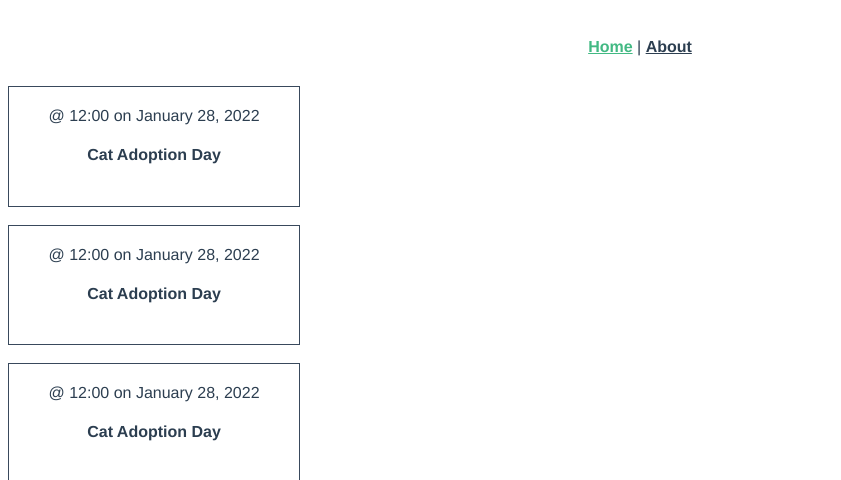
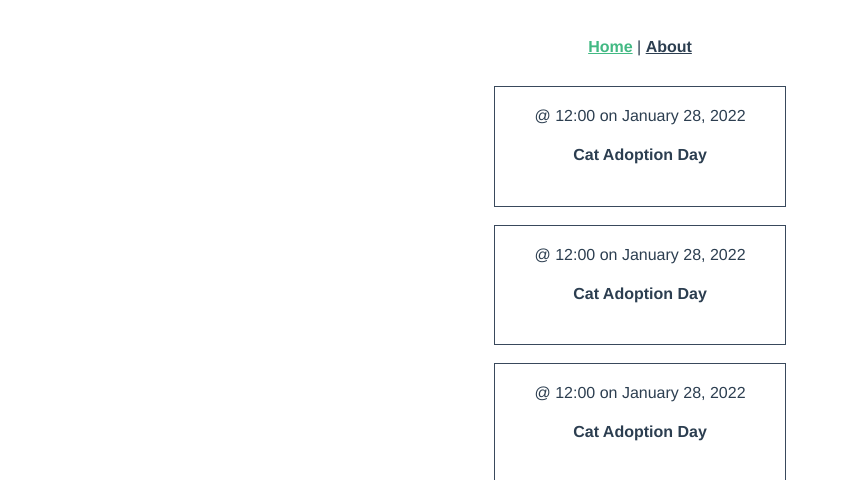
Before and after one commit to eduardomecchia/real-world-vue, a Vue app: page / in a window 1280 px wide. Shown: the top 480 px of the page, without its empty margins (0-841 px from the left). Built offline with nearby package versions, Linux system fonts and the light colour scheme.

Commit message:
Center the event cards using Flexbox

```diff
--- a/src/views/Home.vue
+++ b/src/views/Home.vue
@@ -57,3 +57,11 @@ export default {
   }
 }
 </script>
+
+<style scoped>
+  .events {
+    display: flex;
+    flex-direction: column;
+    align-items: center;
+  }
+</style>
```
